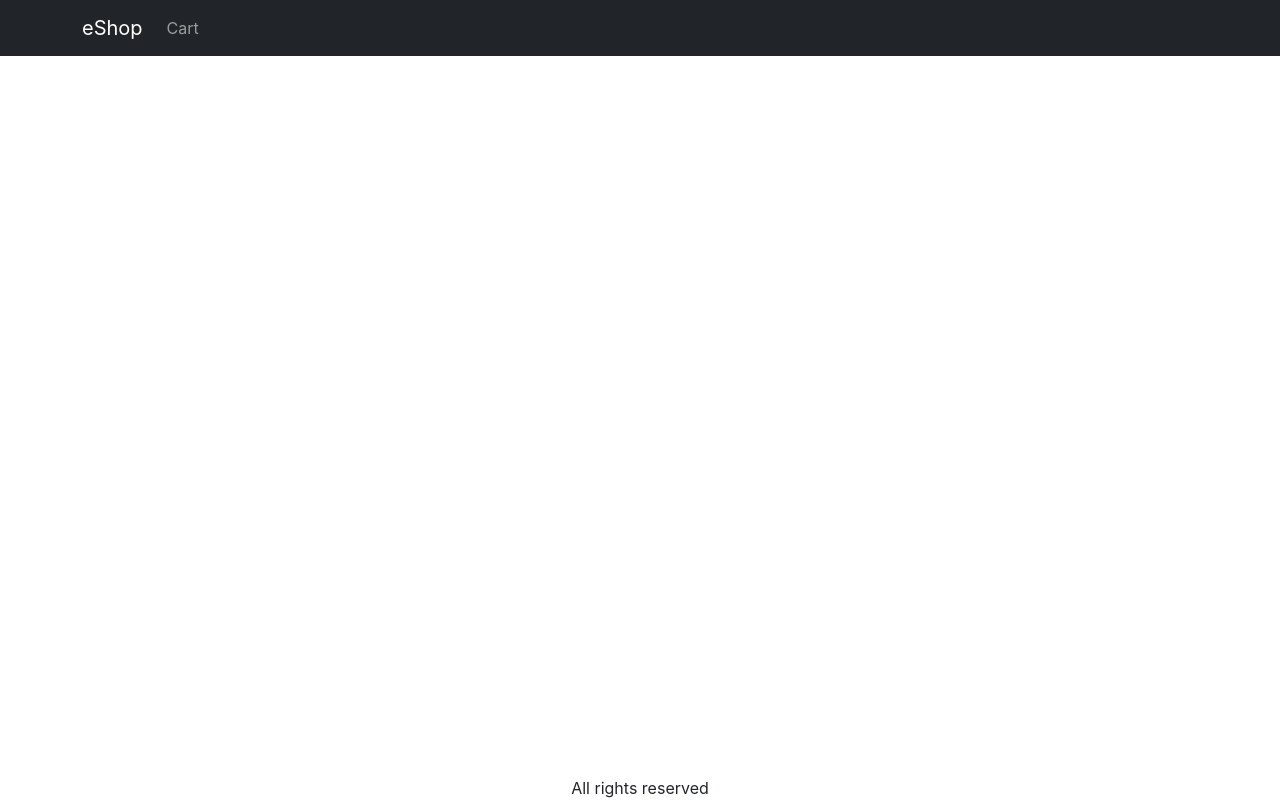
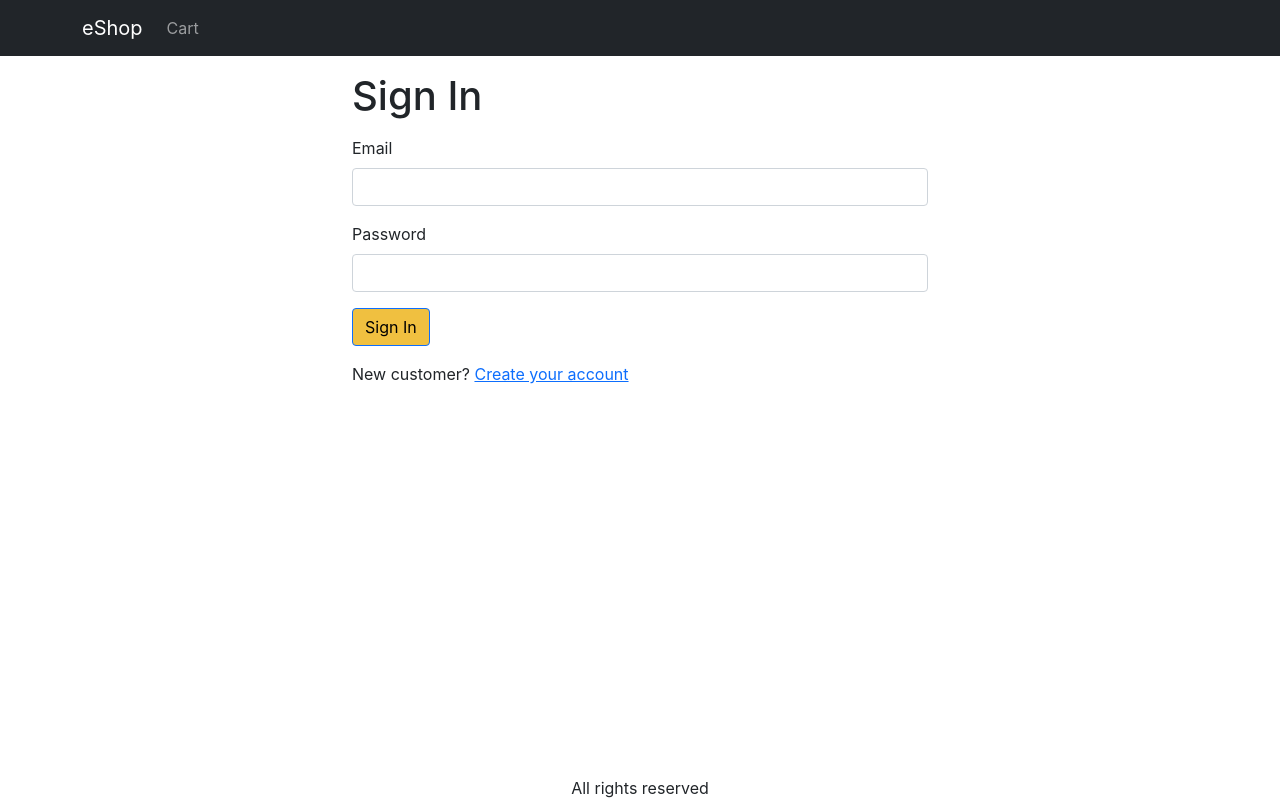
Before and after one commit to ferurbi2000/eshop, a React (Create React App) app in the folder frontend/: page /signin in a window 1280 px wide. Built offline with nearby package versions, Linux system fonts and the light colour scheme.

Commit message:
Add-Signin

```diff
--- a/frontend/src/App.js
+++ b/frontend/src/App.js
@@ -9,6 +9,7 @@
 import Badge from 'react-bootstrap/esm/Badge';
 import { Store } from './Store';
 import CartScreen from './screens/CartScreen';
+import SigninScreen from './screens/SigninScreen';
 
 function App() {
   const { state } = useContext(Store);
@@ -40,6 +41,7 @@
           <Container className="mt-3">
             <Routes>
               <Route path="/cart/" element={<CartScreen />} />
+              <Route path="/signin/" element={<SigninScreen />} />
               <Route path="/product/:slug" element={<ProductScreen />} />
               <Route path="/" element={<HomeScreen />} />
             </Routes>
--- a/frontend/src/index.css
+++ b/frontend/src/index.css
@@ -61,3 +61,7 @@
 .img-thumbnail {
   height: 80px;
 }
+
+.small-container {
+  max-width: 600px;
+}
--- /dev/null
+++ b/frontend/src/screens/SigninScreen.js
@@ -0,0 +1,36 @@
+import Button from 'react-bootstrap/esm/Button';
+import Container from 'react-bootstrap/esm/Container';
+import { Helmet } from 'react-helmet-async';
+import { Link, useLocation } from 'react-router-dom';
+import Form from 'react-bootstrap/form';
+
+export default function SigninScreen() {
+  const { search } = useLocation();
+  const redirectInUrl = new URLSearchParams(search).get('redirect');
+  const redirect = redirectInUrl ? redirectInUrl : '/';
+  return (
+    <Container className="small-container">
+      <Helmet>
+        <title>Sign In</title>
+      </Helmet>
+      <h1 className="my-3">Sign In</h1>
+      <Form>
+        <Form.Group className="mb-3" controlId="email">
+          <Form.Label>Email</Form.Label>
+          <Form.Control type="email" required />
+        </Form.Group>
+        <Form.Group className="mb-3" controlId="password">
+          <Form.Label>Password</Form.Label>
+          <Form.Control type="password" required />
+        </Form.Group>
+        <div className="mb-3">
+          <Button type="submit">Sign In</Button>
+        </div>
+        <div className="mb-3">
+          New customer?{' '}
+          <Link to={`/signup?redirect=${redirect}`}>Create your account</Link>
+        </div>
+      </Form>
+    </Container>
+  );
+}
```
